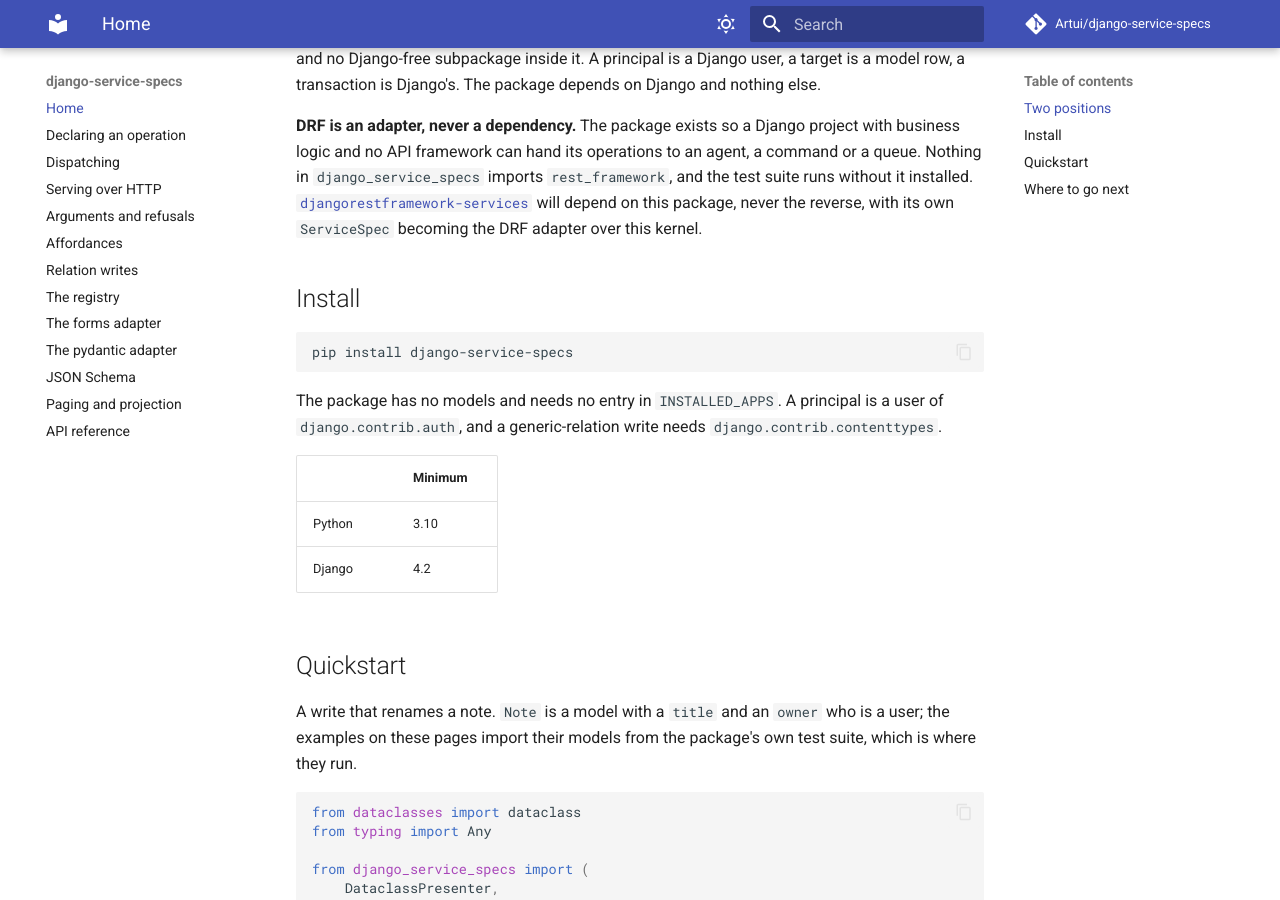
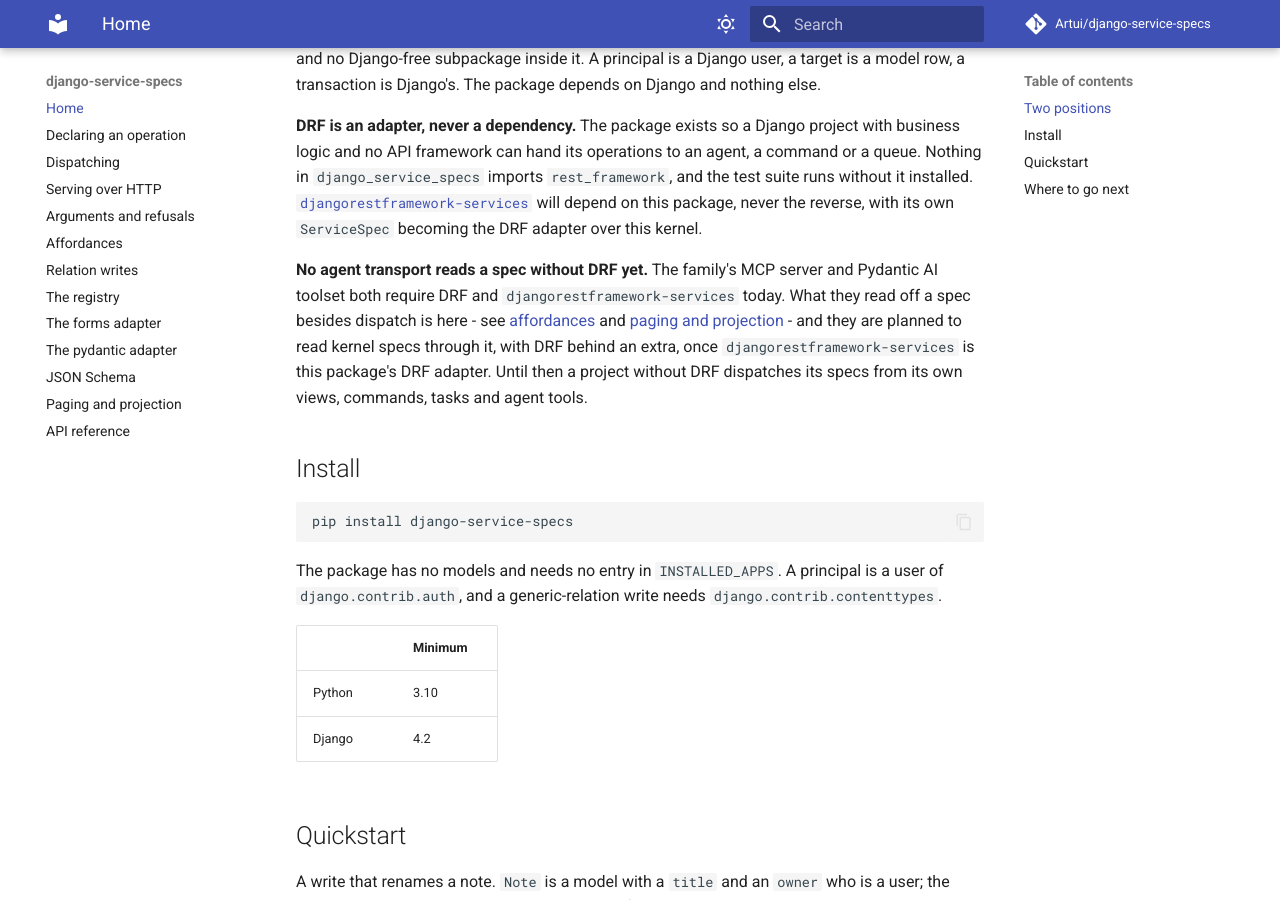
Before and after one commit to Artui/django-service-specs, an MkDocs documentation site: the page built from docs/index.md, in a window 1280 px wide and 900 px high, scrolled down 487 px. Built offline with MkDocs 1.6.1 and Material for MkDocs 9.7.7, drawn with Linux system fonts in a browser that asks for light colours; comment, search, counter and statistics services are not loaded.

Commit message:
Say that no agent transport reads a spec without DRF yet
The README and the docs home promised an agent tool on Django alone, and
both of the family's agent transports still require DRF. Say so, say what
this package already gives a transport, and say where those transports
are headed.

Co-Authored-By: Claude Opus 5.5 <noreply@anthropic.com>

```diff
--- a/docs/index.md
+++ b/docs/index.md
@@ -27,6 +27,15 @@ agent, a command or a queue. Nothing in `django_service_specs` imports
 [`djangorestframework-services`](https://github.com/Artui/djangorestframework-services)
 will depend on this package, never the reverse, with its own `ServiceSpec`
 becoming the DRF adapter over this kernel.
+
+**No agent transport reads a spec without DRF yet.** The family's MCP server and
+Pydantic AI toolset both require DRF and `djangorestframework-services` today.
+What they read off a spec besides dispatch is here - see
+[affordances](affordances.md) and [paging and projection](paging-and-projection.md) -
+and they are planned to read kernel specs through it, with DRF behind an extra,
+once `djangorestframework-services` is this package's DRF adapter. Until then a
+project without DRF dispatches its specs from its own views, commands, tasks
+and agent tools.
 
 ## Install
 
```
Also changed, not shown: README.md (+12 -0 lines).
